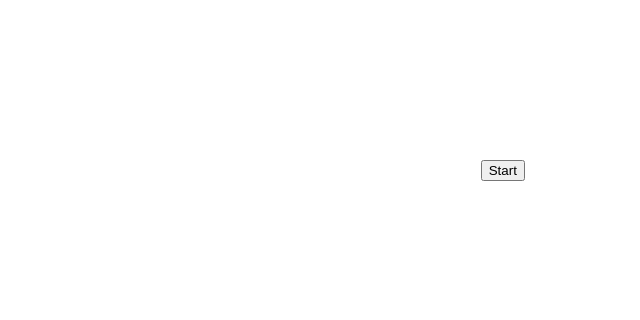
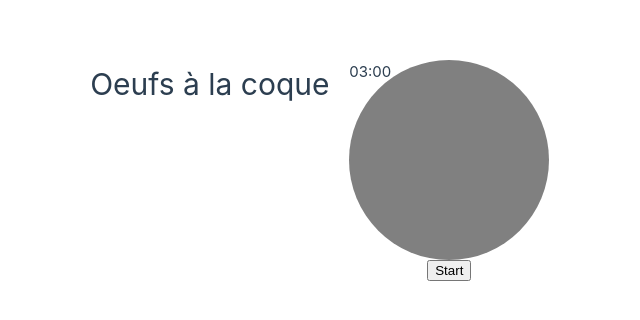
Before and after one commit to chokolatttte/EggTimer, a Vue app: page /oeuf/coque in a window 1280 px wide. Shown: the part 230-550 px from the top of the page, without its empty margins (39-679 px from the left). Built offline with nearby package versions, Linux system fonts and the light colour scheme.

Commit message:
Ugly Timer working

```diff
--- /dev/null
+++ b/src/components/Timer.vue
@@ -0,0 +1,76 @@
+<script setup>
+import { ref } from 'vue';
+import { computed } from 'vue';
+
+const props = defineProps(['timeNeeded'])
+const timeLeft = ref(props.timeNeeded)
+const started = ref(false)
+const interval = ref(null)
+
+const formattedTime = computed(() => {
+    const minutes = Math.floor(timeLeft.value / 60)
+    const seconds = timeLeft.value % 60
+    return `${minutes.toString().padStart(2,'0')}:${seconds.toString().padStart(2,'0')}`
+})
+
+const startTimer = () => {
+    if (!started.value){
+        started.value = true
+        interval.value = setInterval(()=> {
+            if (timeLeft.value === 0){
+                stopTimer()
+            }
+            else{
+                timeLeft.value--
+            }
+            console.log(timeLeft.value)
+        }, 1000)
+    }
+}
+
+const stopTimer = () => {
+    clearInterval(interval.value)
+    started.value = false
+    timeLeft.value = props.timeNeeded
+}
+
+</script>
+
+<template>
+    <div class="container">
+    <div class="circle">
+        <p> {{ formattedTime }}</p>
+    </div>
+</div>
+<p></p>
+<div class="container" >
+    <button v-if="!started" @click="startTimer" class="center"> Start </button>
+    <button v-if="started" @click="stopTimer" class="center"> Stop </button>
+</div>
+</template>
+
+<style scoped>
+
+.circle {
+    width: 200px;
+    height: 200px;
+    background: grey;
+    -moz-border-radius: 100px;
+    -webkit-border-radius: 100px;
+    border-radius: 100px;
+}
+
+.container {
+    margin: auto;
+    display: flex;
+    flex-direction: line;
+    align-items: center;
+    justify-content: center;
+    min-width: 200;
+}
+
+.center {
+    text-align: center;
+}
+
+</style>
--- a/src/views/oeuf/OeufCoque.vue
+++ b/src/views/oeuf/OeufCoque.vue
@@ -1,21 +1,13 @@
 <script setup>
-import { ref } from 'vue';
+import { computed, ref } from 'vue';
+import Timer from '@/components/Timer.vue';
 
-const message = ref("Start");
-
-function ToggleView(){
-    if (!message.value.localeCompare("Start")) {
-        message.value = "Stop";
-    }
-    else{
-        message.value = "Start";
-    }
-}
+const title = ref('Oeufs à la coque')
+const timeNeeded = ref(180) //secondes
 
 </script>
 
 <template>
-    <div>
-        <button @click="ToggleView"> {{ message }} </button>
-    </div>
+    <h1> {{ title }} </h1>
+    <Timer :timeNeeded="timeNeeded"/>
 </template>
--- a/src/views/oeuf/OeufDur.vue
+++ b/src/views/oeuf/OeufDur.vue
@@ -1,21 +1,13 @@
 <script setup>
-import { ref } from 'vue';
+import { computed, ref } from 'vue';
+import Timer from '@/components/Timer.vue';
 
-const message = ref("Start");
-
-function ToggleView(){
-    if (!message.value.localeCompare("Start")) {
-        message.value = "Stop";
-    }
-    else{
-        message.value = "Start";
-    }
-}
+const title = ref('Oeufs Durs')
+const timeNeeded = ref(600) //secondes
 
 </script>
 
 <template>
-    <div>
-        <button @click="ToggleView"> {{ message }} </button>
-    </div>
+    <h1> {{ title }} </h1>
+    <Timer :timeNeeded="timeNeeded"/>
 </template>
--- a/src/views/oeuf/OeufMollet.vue
+++ b/src/views/oeuf/OeufMollet.vue
@@ -1,21 +1,13 @@
 <script setup>
-import { ref } from 'vue';
+import { computed, ref } from 'vue';
+import Timer from '@/components/Timer.vue';
 
-const message = ref("Start");
-
-function ToggleView(){
-    if (!message.value.localeCompare("Start")) {
-        message.value = "Stop";
-    }
-    else{
-        message.value = "Start";
-    }
-}
+const title = ref('Oeufs Mollets')
+const timeNeeded = ref(360) //secondes
 
 </script>
 
 <template>
-    <div>
-        <button @click="ToggleView"> {{ message }} </button>
-    </div>
+    <h1> {{ title }} </h1>
+    <Timer :timeNeeded="timeNeeded"/>
 </template>
--- a/src/views/oeuf/OeufPlat.vue
+++ b/src/views/oeuf/OeufPlat.vue
@@ -1,21 +1,13 @@
 <script setup>
-import { ref } from 'vue';
+import { computed, ref } from 'vue';
+import Timer from '@/components/Timer.vue';
 
-const message = ref("Start");
-
-function ToggleView(){
-    if (!message.value.localeCompare("Start")) {
-        message.value = "Stop";
-    }
-    else{
-        message.value = "Start";
-    }
-}
+const title = ref('Oeufs au Plat')
+const timeNeeded = ref(180) //secondes
 
 </script>
 
 <template>
-    <div>
-        <button @click="ToggleView"> {{ message }} </button>
-    </div>
+    <h1> {{ title }} </h1>
+    <Timer :timeNeeded="timeNeeded"/>
 </template>
```
